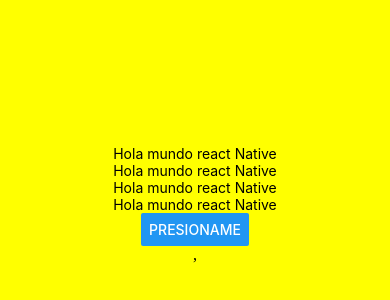
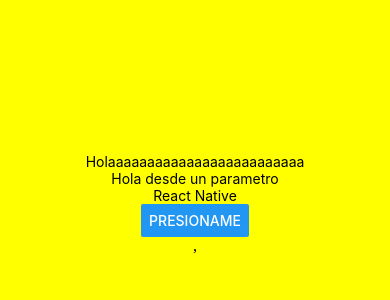
Before and after one commit to Jesuscruz77/PM196, a React Native app in the folder my-blank/: screen / in a window 390 px wide. Shown: the part 218-518 px from the top of the page. Built offline with nearby package versions, Linux system fonts and the light colour scheme.

Commit message:
componente Texto propio con su propiedad

```diff
--- a/my-blank/App.js
+++ b/my-blank/App.js
@@ -1,19 +1,19 @@
 import { StatusBar } from 'expo-status-bar';
 import { Button, StyleSheet, Text, View } from 'react-native';
 
-const Texto = ()=> {
+const Texto = (props)=> {
+    const {contenido} = props;
       return(
-        <Text>Hola mundo react Native</Text>
+        <Text>{contenido}</Text>
       );
     };
 
 export default function App() {
   return (
     <View style={styles.container}>
-      <Texto></Texto>
-      <Texto></Texto>
-      <Texto></Texto>
-      <Texto></Texto>
+      <Texto contenido = "Holaaaaaaaaaaaaaaaaaaaaaaaaa"></Texto>
+      <Texto contenido = "Hola desde un parametro"></Texto>
+      <Texto contenido = "React Native"></Texto>
       <Button title='Presioname'> </Button>,
       <StatusBar style="auto" />
     </View>
```
